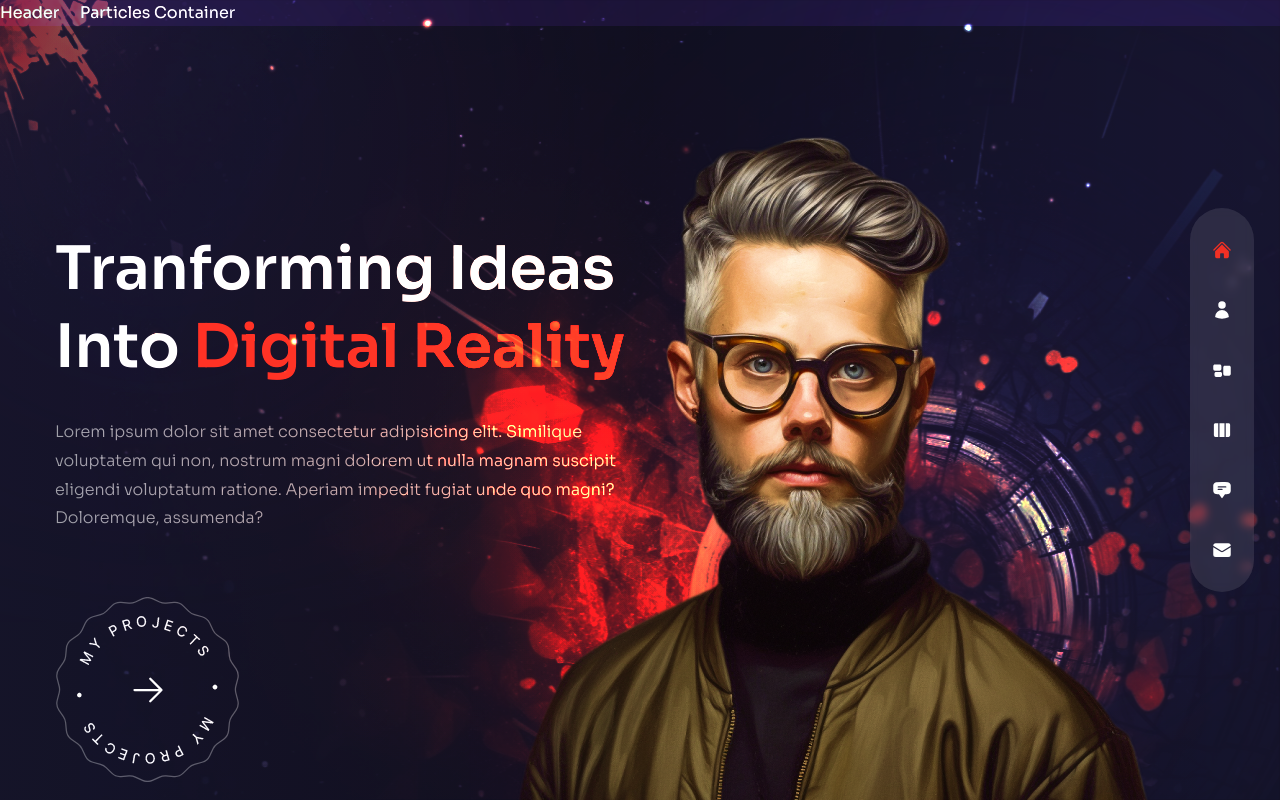
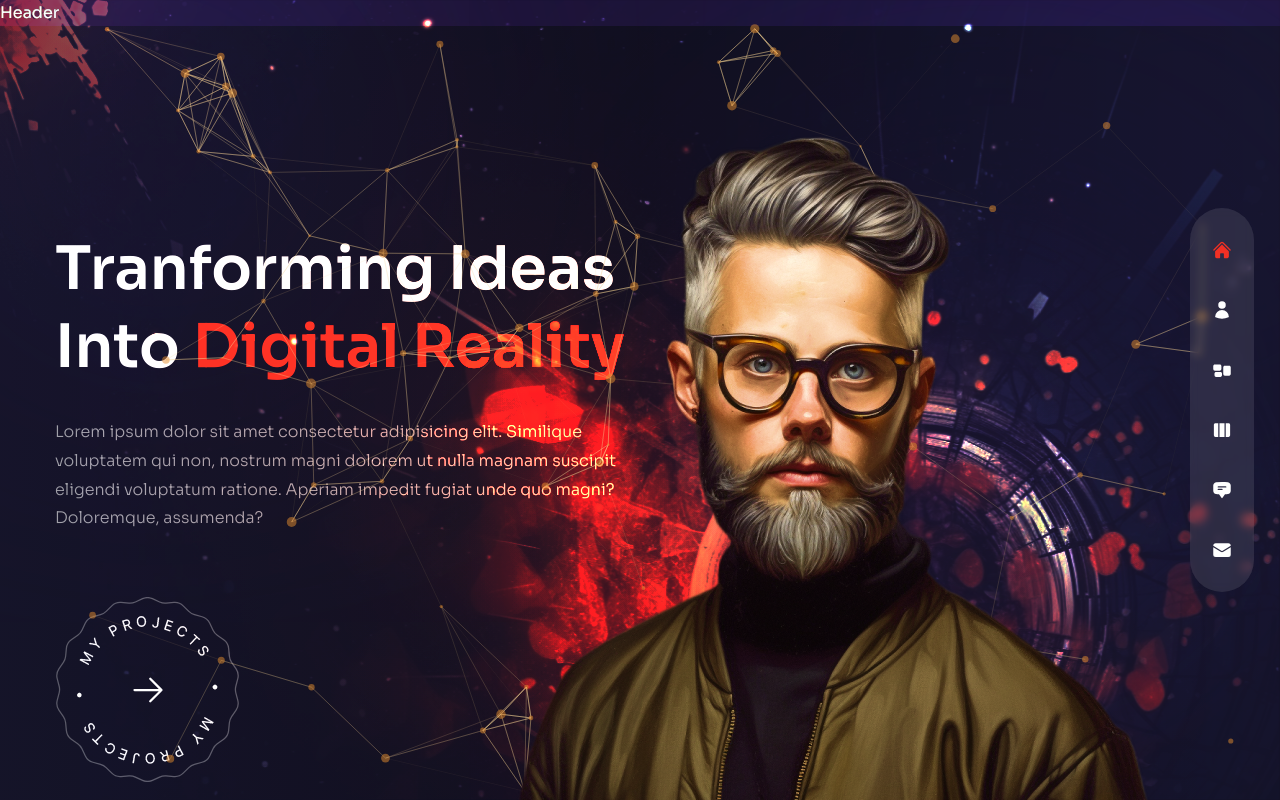
Before and after one commit to neo-rooney/project_portfolio, a Next.js app: page / in a window 1280 px wide. Built offline with nearby package versions, Linux system fonts and the light colour scheme.

Commit message:
Feat: 렌딩페이지 particles 효과

```diff
--- a/components/ParticlesContainer.js
+++ b/components/ParticlesContainer.js
@@ -1,5 +1,98 @@
+import { Particles } from "react-tsparticles";
+import { loadFull } from "tsparticles";
+import React, { useCallback } from "react";
+
 const ParticlesContainer = () => {
-  return <div>Particles Container</div>;
+  const particalesInit = useCallback(async (engine) => {
+    await loadFull(engine);
+  }, []);
+
+  const particlesLoaded = useCallback(async () => {}, []);
+
+  return (
+    <Particles
+      id="tsparticles"
+      className="w-full h-full absolute translate-z-0"
+      init={particalesInit}
+      loaded={particlesLoaded}
+      options={{
+        fullScreen: { enable: false },
+        background: {
+          color: {
+            value: "",
+          },
+        },
+        fpsLimit: 120,
+        interactivity: {
+          events: {
+            onClick: {
+              enable: false,
+              mode: "push",
+            },
+            onHover: {
+              enable: true,
+              mode: "repulse",
+            },
+            resize: true,
+          },
+          modes: {
+            push: {
+              quantity: 90,
+            },
+            repulse: {
+              distance: 200,
+              duration: 0.4,
+            },
+          },
+        },
+        particles: {
+          color: {
+            value: "#e68e2e",
+          },
+          links: {
+            color: "#f5d393",
+            distance: 150,
+            enable: true,
+            opacity: 0.5,
+            with: 1,
+          },
+          collisions: {
+            enable: true,
+          },
+          move: {
+            direction: "none",
+            enable: true,
+            outMode: {
+              default: "bounce",
+            },
+            random: false,
+            speed: 1,
+            straight: false,
+          },
+          number: {
+            density: {
+              enable: true,
+              area: 800,
+            },
+            value: 80,
+          },
+          opacity: {
+            value: 0.5,
+          },
+          shape: {
+            type: "circle",
+          },
+          size: {
+            value: {
+              min: 1,
+              max: 5,
+            },
+          },
+        },
+        detectRetina: true,
+      }}
+    />
+  );
 };
 
 export default ParticlesContainer;
```
